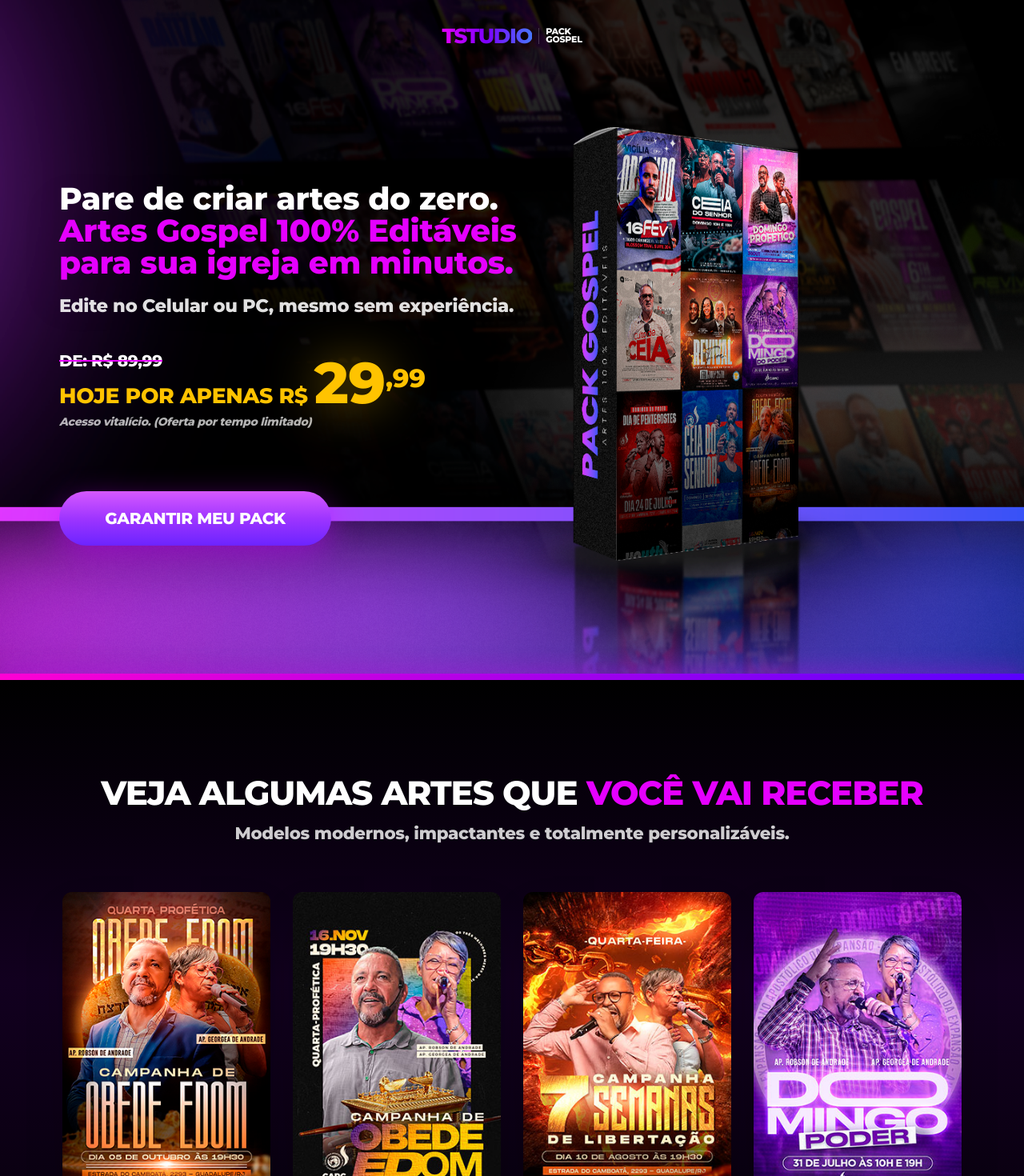
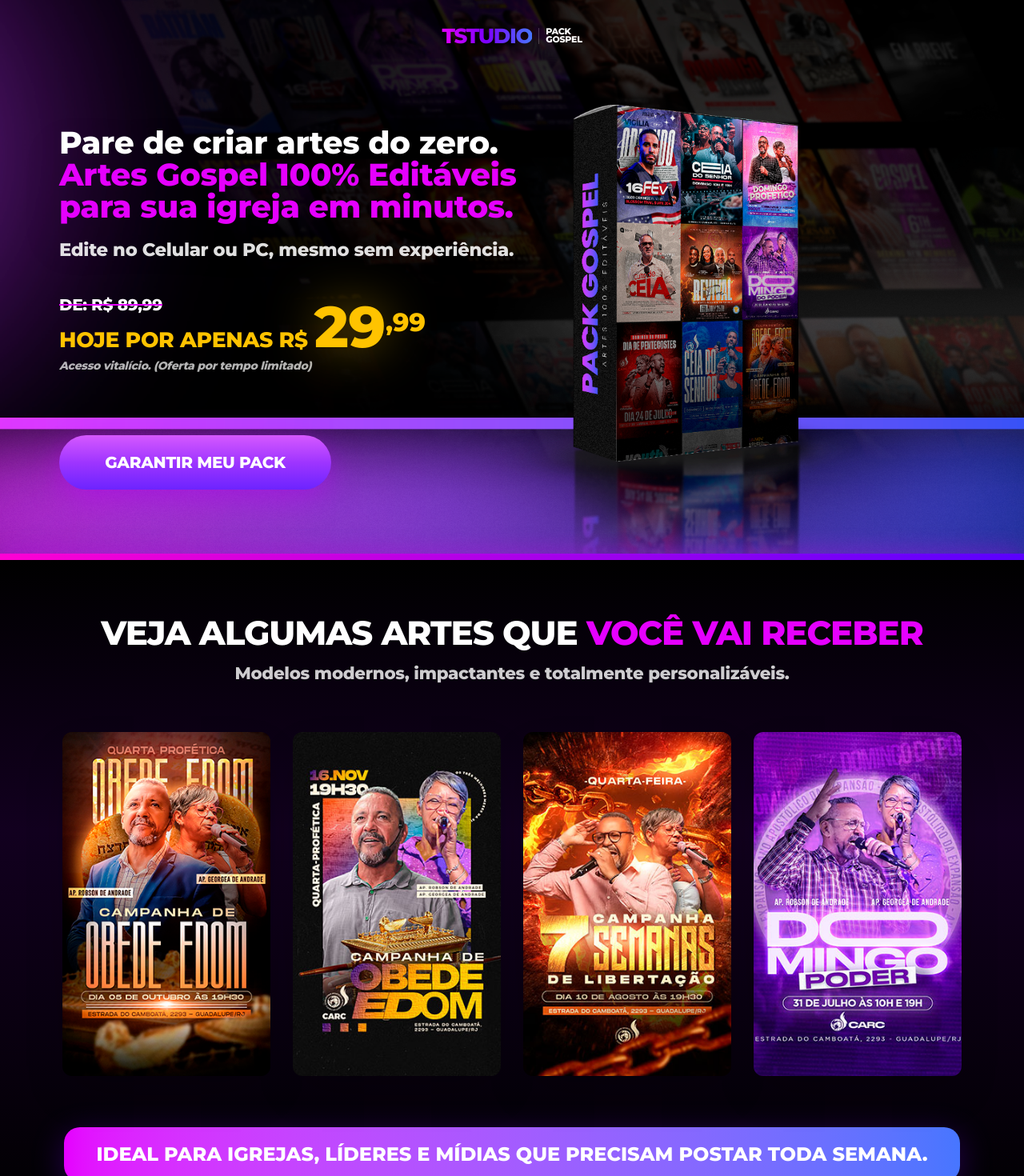
Before and after one commit to jrmacbrandt/Leo-Tondella, a React (Vite) app: page / in a window 1280 px wide. Shown: the top 1470 px of the page at 80% size. Built offline with nearby package versions, Linux system fonts and the light colour scheme.

Commit message:
style: standardize and reduce section spacing for visual consistency

```diff
--- a/src/App.tsx
+++ b/src/App.tsx
@@ -15,7 +15,7 @@
 );
 
 const GlowingDivider = () => (
-  <div className="glowing-divider my-16" />
+  <div className="glowing-divider my-2 md:my-4" />
 );
 
 // --- Main Application ---
@@ -63,7 +63,7 @@
     <div className="min-h-screen bg-bg-dark text-white font-sans selection:bg-brand-purple-deep/30 overflow-x-hidden">
 
       {/* Hero Section */}
-      <section className="relative min-h-[850px] flex items-center pt-[120px] pb-[100px] overflow-hidden">
+      <section className="relative min-h-[700px] flex items-center pt-[100px] pb-[70px] overflow-hidden">
         {/* Logo over background */}
         <div className="absolute top-8 left-0 right-0 z-20 flex justify-center pointer-events-none">
           <div className="flex items-center gap-2">
@@ -130,7 +130,7 @@
 
 
       {/* Showcase Section */}
-      <section className="py-[120px] section-gradient">
+      <section className="section-padding section-gradient">
         <div className="container-custom">
           <div className="text-center mb-[60px]">
             <h2 className="font-heading font-[900] text-[42px] uppercase mb-4 tracking-tight leading-none text-white">
@@ -195,7 +195,7 @@
       </section>
 
       {/* Bonus Section */}
-      <section className="pt-[140px] pb-[120px] relative overflow-hidden section-gradient">
+      <section className="section-padding relative overflow-hidden section-gradient">
         <div className="container-custom text-center relative z-10">
           <h2 className="text-[22px] md:text-[48px] font-[900] mb-8 md:mb-14 uppercase leading-tight text-white px-4">
             ADQUIRINDO O PACK GOSPEL HOJE<br />
@@ -257,7 +257,7 @@
             </div>
           </div>
 
-          <div className="max-w-[700px] mx-auto mb-24 px-4 flex flex-col items-center text-center">
+          <div className="max-w-[700px] mx-auto mb-16 md:mb-20 px-4 flex flex-col items-center text-center">
             <div className="text-[16px] md:text-[20px] font-medium text-white leading-[1.6]">
               <div><span className="text-brand-magenta">Videoaulas completas</span> para você mesmo não sabendo nada de design possa criar suas artes.</div>
               <div className="h-4 md:h-6" />
@@ -277,7 +277,7 @@
       <GlowingDivider />
 
       {/* Comparison Section */}
-      <section className="py-[120px] overflow-x-hidden section-gradient">
+      <section className="section-padding overflow-x-hidden section-gradient">
         <div className="container-custom">
           <div className="flex flex-col lg:flex-row gap-[40px] md:gap-[80px] lg:gap-[120px] items-center">
             {/* Left: Smartphones Mockup (45%) */}
@@ -337,7 +337,7 @@
       </section>
 
       {/* Testimonials Section */}
-      <section className="py-[120px] section-gradient overflow-x-hidden">
+      <section className="section-padding section-gradient overflow-x-hidden">
         <div className="container-custom">
           <div className="text-center mb-10 md:mb-16">
             <h2 className="text-[24px] md:text-[42px] font-[900] uppercase leading-tight tracking-tighter text-white">
@@ -399,7 +399,7 @@
       </section>
 
       {/* Offer Section */}
-      <section className="py-[120px] relative overflow-hidden section-gradient">
+      <section className="section-padding relative overflow-hidden section-gradient">
         <div className="container-custom text-center">
           <h2 className="text-[22px] md:text-[42px] font-[900] uppercase mb-8 md:mb-14 leading-tight tracking-tighter px-4 text-white">
             CHEGA DE SÓ OLHAR. <span className="text-gradient-primary">COMECE AGORA</span><br />
@@ -444,7 +444,7 @@
       </section>
 
       {/* Guarantee Section */}
-      <section className="relative py-[120px] overflow-hidden" style={{ background: 'linear-gradient(90deg,#1f0040,#0059ff,#5f007a)' }}>
+      <section className="relative section-padding overflow-hidden" style={{ background: 'linear-gradient(90deg,#1f0040,#0059ff,#5f007a)' }}>
         <div className="container-custom relative z-10">
           <div className="max-w-4xl mx-auto flex flex-col md:flex-row items-center justify-center gap-16">
             <div className="shrink-0 flex items-center justify-center">
@@ -468,9 +468,9 @@
       </section>
 
       {/* Creator Section */}
-      <section className="py-[120px] overflow-x-hidden section-gradient">
+      <section className="section-padding overflow-x-hidden section-gradient">
         <div className="container-custom">
-          <div className="text-center mb-[80px] px-4">
+          <div className="text-center mb-10 md:mb-14 px-4">
             <span className="text-white font-[900] text-[12px] uppercase tracking-[0.5em] opacity-80">
               CRIADO POR QUEM ENTENDE DE DESIGN PARA O REINO
             </span>
--- a/src/index.css
+++ b/src/index.css
@@ -11,6 +11,8 @@
   --color-brand-blue: #4776FF;
   --color-brand-yellow: #FFC300;
   --color-text-gray: #BDBDBD;
+  --section-py: 70px;
+  --section-py-mobile: 40px;
 }
 
 body {
@@ -49,6 +51,18 @@
 
 .section-gradient {
   background: linear-gradient(180deg, #000000 0%, #12001f 40%, #000000 100%);
+}
+
+.section-padding {
+  padding-top: var(--section-py-mobile);
+  padding-bottom: var(--section-py-mobile);
+}
+
+@media (min-width: 768px) {
+  .section-padding {
+    padding-top: var(--section-py);
+    padding-bottom: var(--section-py);
+  }
 }
 
 .glow-purple {
```
